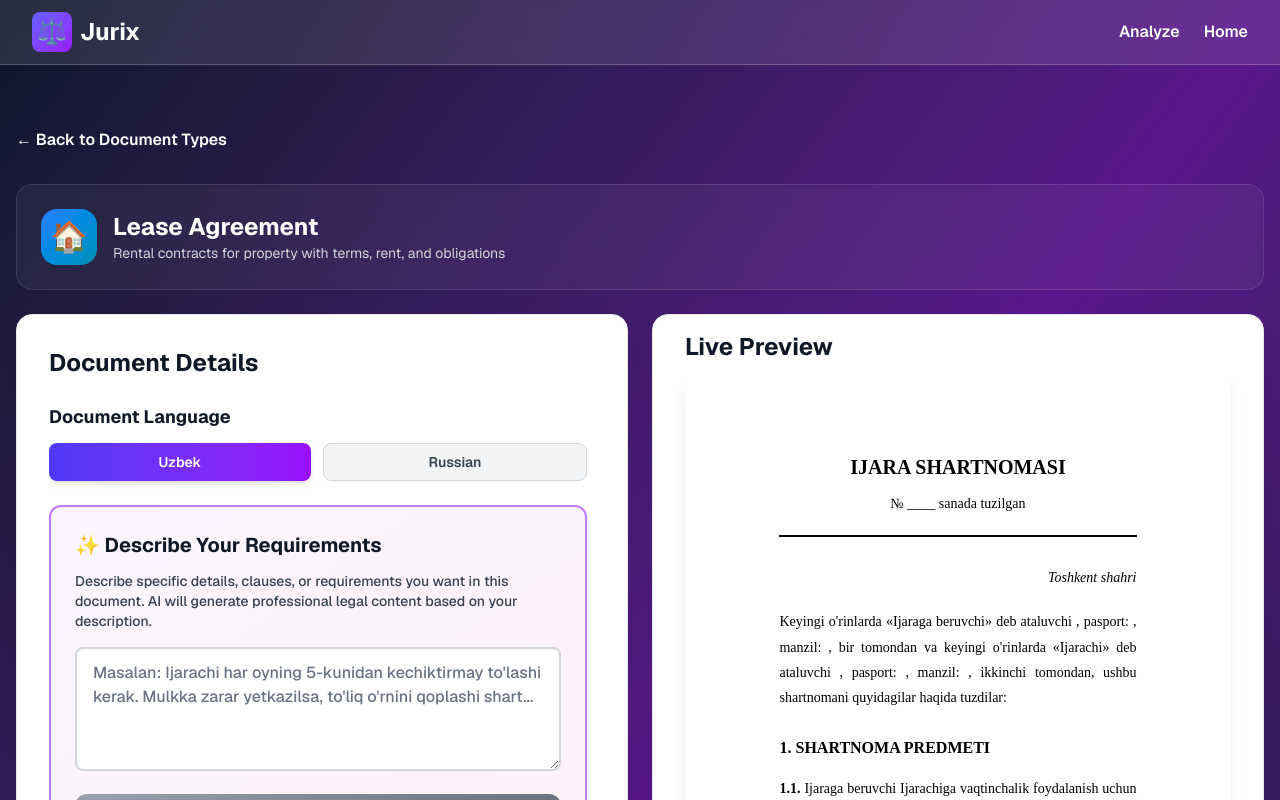
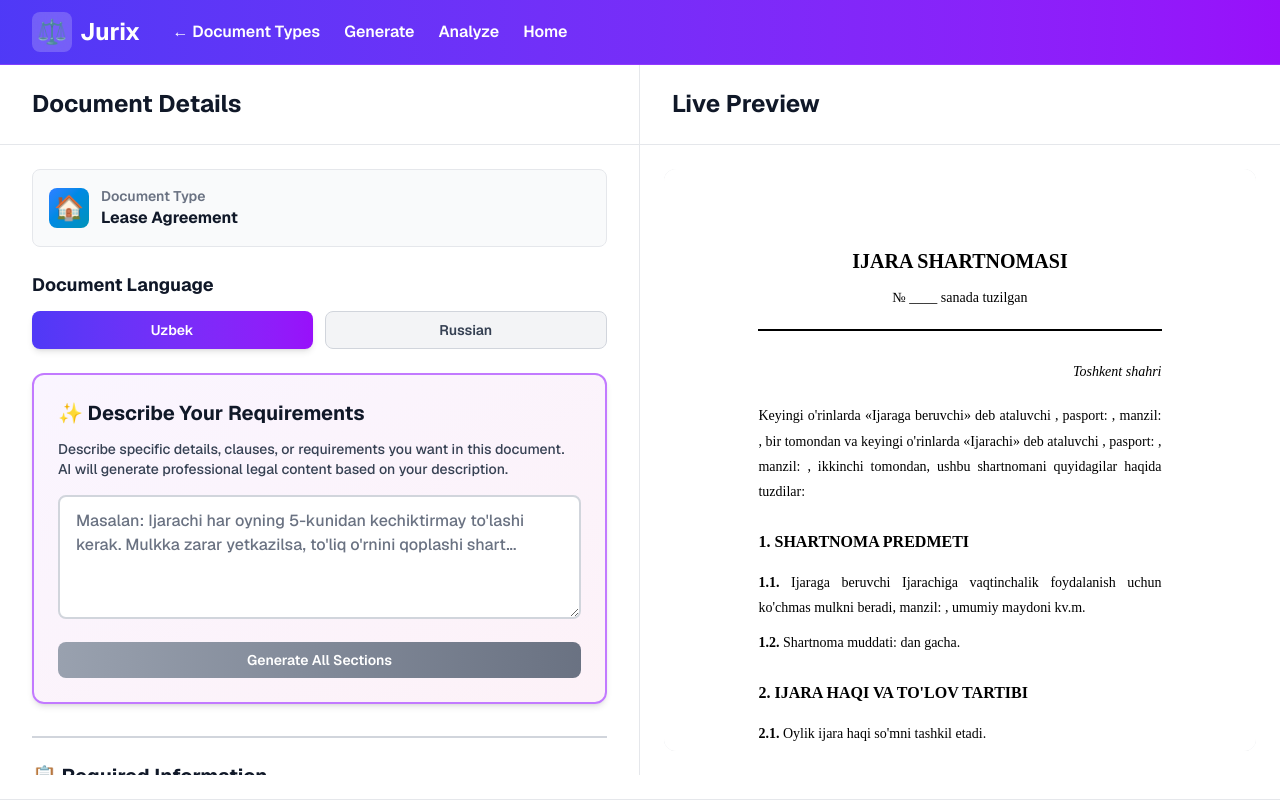
Before and after one commit to Jurix2025/frontend, a Next.js app: page /generate in a window 1280 px wide. Both pictures are taken after a click on the button 216 px from the left and 427 px from the top of the page. Shown: the top 800 px of the page. Built offline with nearby package versions, Linux system fonts and the light colour scheme.

Commit message:
snapshot 6 - fullscreen view

```diff
--- a/src/app/generate/page.tsx
+++ b/src/app/generate/page.tsx
@@ -200,6 +200,8 @@ export default function GeneratePage() {
   const renderForm = () => {
     if (!selectedDoc) return null;
 
+    const selectedDocType = documentTypes.find(d => d.id === selectedDoc);
+
     // Language selector
     const languageSelector = (
       <div className="mb-6">
@@ -235,7 +237,7 @@ export default function GeneratePage() {
       return (
         <div className="space-y-6">
           {languageSelector}
-          <div className="text-center py-12 text-gray-300">Loading template...</div>
+          <div className="text-center py-12 text-gray-600">Loading template...</div>
         </div>
       );
     }
@@ -244,7 +246,7 @@ export default function GeneratePage() {
       return (
         <div className="space-y-6">
           {languageSelector}
-          <div className="text-center py-12 text-gray-300">
+          <div className="text-center py-12 text-gray-600">
             Template not yet available for this document type.
           </div>
         </div>
@@ -253,6 +255,19 @@ export default function GeneratePage() {
 
     return (
       <div className="space-y-8">
+        {/* Document Type Info (Non-editable) */}
+        <div className="mb-6 p-4 bg-gray-50 rounded-lg border border-gray-200">
+          <div className="flex items-center gap-3">
+            <div className={`w-10 h-10 bg-gradient-to-br ${selectedDocType?.gradient} rounded-lg flex items-center justify-center`}>
+              <span className="text-2xl">{selectedDocType?.icon}</span>
+            </div>
+            <div>
+              <p className="text-sm font-semibold text-gray-500">Document Type</p>
+              <p className="text-base font-bold text-gray-900">{selectedDocType?.title}</p>
+            </div>
+          </div>
+        </div>
+
         {languageSelector}
 
         {/* User Prompt Area */}
@@ -278,17 +293,15 @@ export default function GeneratePage() {
               type="button"
               onClick={generateAllSections}
               disabled={isGenerating || !userPrompt.trim()}
-              className="mt-4 w-full px-6 py-4 bg-gradient-to-r from-purple-600 to-pink-600 hover:from-purple-700 hover:to-pink-700 disabled:from-gray-400 disabled:to-gray-500 text-white rounded-xl font-bold text-lg transition-all shadow-lg disabled:shadow-none flex items-center justify-center gap-2"
+              className="mt-4 w-full py-2 px-4 bg-gradient-to-r from-purple-600 to-pink-600 hover:from-purple-700 hover:to-pink-700 disabled:from-gray-400 disabled:to-gray-500 text-white rounded-lg font-semibold text-sm transition-all shadow-md disabled:shadow-none flex items-center justify-center gap-2"
             >
               {isGenerating ? (
                 <>
                   <span className="animate-spin">⟳</span>
-                  Generating All Sections...
+                  Generating...
                 </>
               ) : (
-                <>
-                  ✨ Generate All Sections
-                </>
+                'Generate All Sections'
               )}
             </button>
           </div>
@@ -338,22 +351,33 @@ export default function GeneratePage() {
   };
 
   return (
-    <div className="min-h-screen bg-gradient-to-br from-slate-900 via-purple-900 to-slate-900">
+    <div className="h-screen overflow-hidden bg-gradient-to-br from-slate-900 via-purple-900 to-slate-900">
       {/* Navigation */}
-      <nav className="fixed top-0 w-full z-50 bg-white/10 backdrop-blur-lg border-b border-white/20">
+      <nav className="fixed top-0 w-full z-50 bg-gradient-to-r from-indigo-600 to-purple-600 border-b border-purple-500/50">
         <div className="max-w-7xl mx-auto px-4 sm:px-6 lg:px-8">
-          <div className="flex items-center justify-between h-16">
+          <div className="flex items-center gap-8 h-16">
             <Link href="/" className="flex items-center space-x-2">
-              <div className="w-10 h-10 bg-gradient-to-br from-indigo-500 to-purple-600 rounded-lg flex items-center justify-center">
+              <div className="w-10 h-10 bg-white/20 backdrop-blur-sm rounded-lg flex items-center justify-center">
                 <span className="text-2xl font-bold text-white">⚖️</span>
               </div>
               <span className="text-2xl font-bold text-white">Jurix</span>
             </Link>
             <div className="flex items-center gap-6">
-              <Link href="/analyze" className="text-white hover:text-purple-300 transition font-semibold">
+              {selectedDoc && (
+                <button
+                  onClick={() => setSelectedDoc(null)}
+                  className="text-white hover:text-purple-200 transition font-semibold"
+                >
+                  ← Document Types
+                </button>
+              )}
+              <Link href="/generate" className="text-white hover:text-purple-200 transition font-semibold">
+                Generate
+              </Link>
+              <Link href="/analyze" className="text-white hover:text-purple-200 transition font-semibold">
                 Analyze
               </Link>
-              <Link href="/" className="text-white hover:text-purple-300 transition font-semibold">
+              <Link href="/" className="text-white hover:text-purple-200 transition font-semibold">
                 Home
               </Link>
             </div>
@@ -361,8 +385,8 @@ export default function GeneratePage() {
         </div>
       </nav>
 
-      <main className="pt-32 pb-20 px-4">
-        <div className="max-w-7xl mx-auto">
+      <main className="pt-16 h-screen overflow-y-auto">
+        <div className="max-w-7xl mx-auto px-4 py-16">
           {!selectedDoc ? (
             <>
               <div className="text-center mb-16">
@@ -402,44 +426,35 @@ export default function GeneratePage() {
                 </div>
               </div>
             </>
-          ) : (
-            <div className="max-w-[1600px] mx-auto">
-              <button
-                onClick={() => setSelectedDoc(null)}
-                className="text-white hover:text-purple-300 transition mb-8 flex items-center gap-2 font-semibold"
-              >
-                ← Back to Document Types
-              </button>
+          ) : null}
+        </div>
+      </main>
 
-              {/* Header */}
-              <div className="bg-white/5 backdrop-blur-lg border border-white/10 rounded-2xl p-6 mb-6">
-                <div className="flex items-center gap-4">
-                  <div className={`w-14 h-14 bg-gradient-to-br ${documentTypes.find(d => d.id === selectedDoc)?.gradient} rounded-2xl flex items-center justify-center`}>
-                    <span className="text-3xl">{documentTypes.find(d => d.id === selectedDoc)?.icon}</span>
+      {/* Full-screen Split View for Editor */}
+      {selectedDoc && (
+        <div className="bg-white border-b border-gray-200 overflow-hidden" style={{ height: 'calc(100vh - 64px)', marginTop: '64px', position: 'fixed', top: 0, left: 0, right: 0 }}>
+          {/* Aligned Headers */}
+          <div className="grid lg:grid-cols-2 border-b border-gray-200">
+            <div className="px-8 py-6 border-r border-gray-200">
+              <h3 className="text-2xl font-bold text-gray-900">Document Details</h3>
             </div>
-                  <div>
-                    <h2 className="text-2xl font-bold text-white">{documentTypes.find(d => d.id === selectedDoc)?.title}</h2>
-                    <p className="text-gray-300 text-sm">{documentTypes.find(d => d.id === selectedDoc)?.description}</p>
-                  </div>
+            <div className="px-8 py-6">
+              <h3 className="text-2xl font-bold text-gray-900">Live Preview</h3>
             </div>
           </div>
 
-              {/* Split View: Form (Left) + Template Preview (Right) */}
-              <div className="grid lg:grid-cols-2 gap-6 mb-6">
-                {/* Left: Form */}
-                <div className="bg-white rounded-2xl shadow-xl p-8 border border-gray-200">
-                  <h3 className="text-2xl font-bold text-gray-900 mb-6">Document Details</h3>
-                  <form onSubmit={(e) => { e.preventDefault(); }} className="h-[900px] overflow-y-auto pr-2 scrollbar-thin">
+          {/* Scrollable Content Areas */}
+          <div className="grid lg:grid-cols-2" style={{ height: 'calc(100vh - 170px)' }}>
+            {/* Left: Form Content */}
+            <div className="border-r border-gray-200 overflow-y-auto px-8 py-6">
+              <form onSubmit={(e) => { e.preventDefault(); }}>
                 {renderForm()}
               </form>
             </div>
 
-                {/* Right: Template Preview */}
-                <div className="bg-white rounded-2xl shadow-xl p-4 border border-gray-200">
-                  <div className="mb-3 flex items-center justify-between px-4">
-                    <h3 className="text-2xl font-bold text-gray-900">Live Preview</h3>
-                  </div>
-                  <div className="bg-gray-300 rounded-xl shadow-inner mx-4" style={{ height: '900px' }}>
+            {/* Right: Preview Content */}
+            <div className="overflow-hidden flex flex-col">
+              <div className="flex-1 bg-gray-300 m-6 rounded-xl shadow-inner overflow-hidden">
                 {template ? (
                   <TemplatePreview
                     templateHtml={template.templateHtml}
@@ -458,31 +473,8 @@ export default function GeneratePage() {
               </div>
             </div>
           </div>
-
-              {/* AI Notice */}
-              <div className="bg-blue-500/10 border border-blue-500/30 rounded-2xl p-6 backdrop-blur-sm">
-                <div className="flex items-start gap-3">
-                  <span className="text-2xl flex-shrink-0">🤖</span>
-                  <div>
-                    <h4 className="text-blue-300 font-semibold mb-1">AI-Generated Content</h4>
-                    <p className="text-gray-300 text-sm leading-relaxed">
-                      This document is generated by AI and must be labeled as such according to Uzbekistan&apos;s AI regulations. It should be reviewed by a legal professional before use.
-                    </p>
-                  </div>
-                </div>
-              </div>
         </div>
       )}
     </div>
-      </main>
-
-      {/* Footer */}
-      <footer className="border-t border-white/10 py-12 px-4">
-        <div className="max-w-7xl mx-auto text-center text-gray-400">
-          <p className="mb-2">🤖 Generated with AI • Made for Uzbekistan</p>
-          <p className="text-sm">© 2024 Jurix. All rights reserved.</p>
-        </div>
-      </footer>
-    </div>
   );
 }
```
Also changed, not shown: .claude/settings.local.json. Lines whose indentation alone changed are shown as unchanged.
